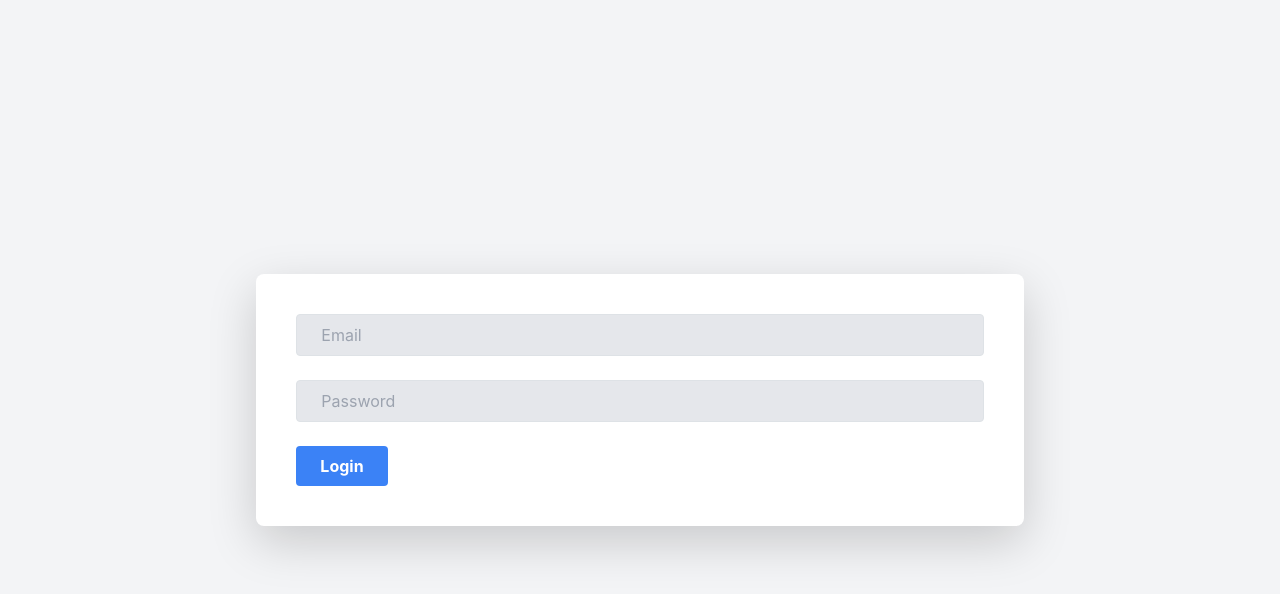
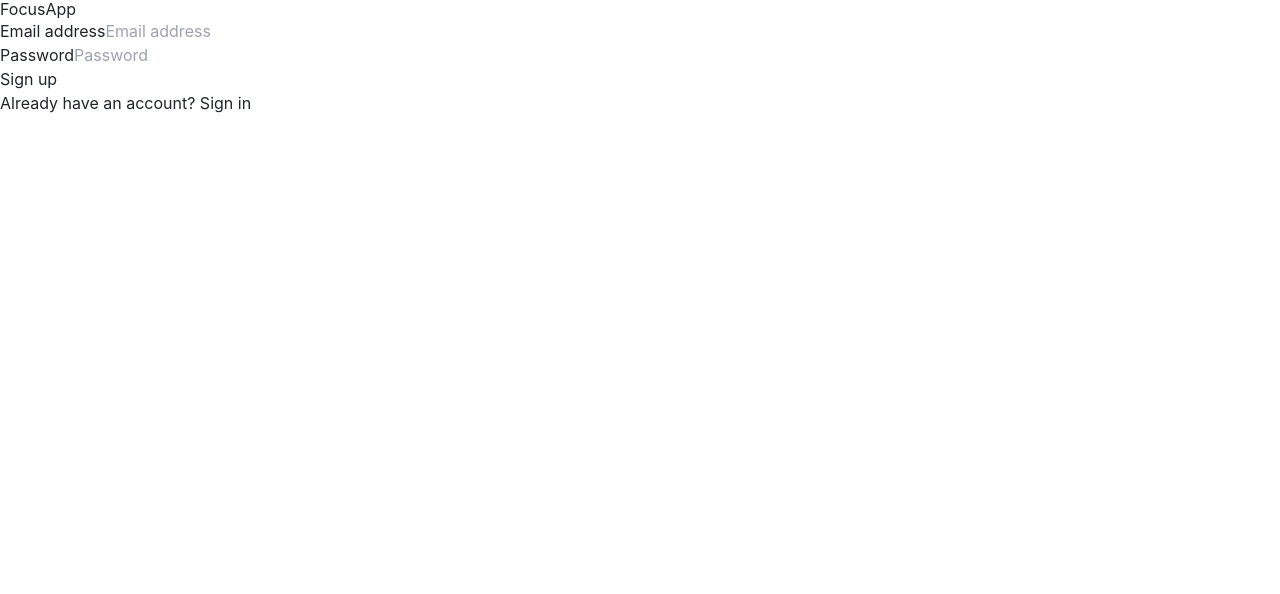
Before and after one commit to ThRedMat/elective-react-projet-final, a React (Create React App) app: page /Login in a window 1280 px wide. Shown: the top 594 px of the page. Built offline with nearby package versions, Linux system fonts and the light colour scheme.

Commit message:
✅ Done setup firebase 🚧page de login et de signup
Partie terminée

```diff
--- a/package.json
+++ b/package.json
@@ -7,6 +7,7 @@
     "@testing-library/jest-dom": "^5.16.2",
     "@testing-library/react": "^12.1.2",
     "@testing-library/user-event": "^13.5.0",
+    "firebase": "^9.17.1",
     "react": "^17.0.2",
     "react-dom": "^17.0.2",
     "react-icons": "^4.7.1",
--- /dev/null
+++ b/src/firebase.js
@@ -0,0 +1,27 @@
+// Import the functions you need from the SDKs you need
+import { initializeApp } from "firebase/app";
+import { getAnalytics } from "firebase/analytics";
+import { getAuth } from "firebase/auth";
+import { getFirestore } from "firebase/firestore";
+// TODO: Add SDKs for Firebase products that you want to use
+// https://firebase.google.com/docs/web/setup#available-libraries
+
+// Your web app's Firebase configuration
+// For Firebase JS SDK v7.20.0 and later, measurementId is optional
+
+const firebaseConfig = {
+  apiKey: "AIzaSyBhoA_8WI2RP36KYVbBhR_6xd_sWylKuyA",
+  authDomain: "mangalist-93c77.firebaseapp.com",
+  projectId: "mangalist-93c77",
+  storageBucket: "mangalist-93c77.appspot.com",
+  messagingSenderId: "359155840001",
+  appId: "1:359155840001:web:2b6b9d190d0b5e208a7c00",
+  measurementId: "G-29BC3PVQRT"
+}
+
+// Initialize Firebase
+const app = initializeApp(firebaseConfig);
+const auth = getAuth(app);
+const db = getFirestore();
+
+export {auth, db};
--- a/src/pages/Login.jsx
+++ b/src/pages/Login.jsx
@@ -1,131 +1,90 @@
-import React, { useState } from 'react';
-import "../styles/Login.css";
+import React, {useState} from 'react';
+import { NavLink, useNavigate } from 'react-router-dom';
+import {  createUserWithEmailAndPassword  } from 'firebase/auth';
+import { auth } from '../firebase';
 
 const Login = () => {
-  const [userInfos, setUserInfos] = useState({
-    email: '',
-    password: '',
-    lastname: '',
-    firstname: ''
-  });
-  const [isLoading, setIsLoading] = useState(false);
-  const [isLogged, setIsLogged] = useState(false);
-  const [isEditing, setIsEditing] = useState(false);
+    const navigate = useNavigate();
 
-  const handleSubmit = e => {
-    e.preventDefault();
-    setIsLoading(true);
-    setTimeout(() => {
-      setIsLoading(false);
-      setIsLogged(true);
-    }, 2000);
-  };
+    const [email, setEmail] = useState('')
+    const [password, setPassword] = useState('');
 
-  const handleChange = e => {
-    setUserInfos({ ...userInfos, [e.target.name]: e.target.value });
-  };
+    const onSubmit = async (e) => {
+      e.preventDefault()
 
-  const handleEdit = () => {
-    setIsEditing(true);
-  };
+      await createUserWithEmailAndPassword(auth, email, password)
+        .then((userCredential) => {
+            // Signed in
+            const user = userCredential.user;
+            console.log(user);
+            navigate("/login")
+            // ...
+        })
+        .catch((error) => {
+            const errorCode = error.code;
+            const errorMessage = error.message;
+            console.log(errorCode, errorMessage);
+            // ..
+        });
 
-  const handleSave = e => {
-    e.preventDefault();
-    setIsEditing(false);
-  };
 
-  if (isLoading) {
-    return <h1>Loading...</h1>;
-  }
+    }
 
-  if (isLogged && !isEditing) {
-    return (
-      <div className='flex flex-col items-center justify-center h-screen bg-gray-100'>
-        <div className='bg-white rounded-lg shadow-lg p-10'>
-          <h1 className='text-2xl mb-6'>Your Profile :</h1>
-          <p className='mb-2'>Email : {userInfos.email}</p>
-          <p className='mb-2'>Last Name : {userInfos.lastname}</p>
-          <p className='mb-6'>First Name : {userInfos.firstname}</p>
-          <div className='flex justify-between'>
-            <button onClick={handleEdit} className="bg-blue-500 hover:bg-blue-700 text-white font-bold py-2 px-4 rounded">
-              Edit
-            </button>
-            <button onClick={() => setIsLogged(false)} className="bg-gray-500 hover:bg-gray-700 text-white font-bold py-2 px-4 rounded">
-              Logout
-            </button>
-          </div>
-        </div>
-      </div>
-    );
-  } else if (isLogged && isEditing) {
-    return (
-      <div className='flex flex-col items-center justify-center h-screen bg-gray-100'>
-        <div className='bg-white rounded-lg shadow-lg p-10'>
-          <form onSubmit={handleSave}>
-            <input
-              type="email"
-              name="email"
-              value={userInfos.email}
-              onChange={handleChange}
-              placeholder="Email"
-              className="bg-gray-200 focus:bg-white border border-gray-200 focus:border-gray-500 mb-4 px-4 py-2 rounded w-full"
-            />
-            <input
-              type="text"
-              name="lastname"
-              value={userInfos.lastname}
-              onChange={handleChange}
-              placeholder="Last Name"
-              className="bg-gray-200 focus:bg-white border border-gray-200 focus:border-gray-500 mb-4 px-4 py-2 rounded w-full"
-            />
-            <input
-              type="text"
-              name="firstname"
-              value={userInfos.firstname}
-              onChange={handleChange}
-              placeholder="First Name"
-              className="bg-gray-200 focus:bg-white border border-gray-200 focus:border-gray-500 mb-6 px-4 py-2 rounded w-full"
-            />
-            <div className='flex justify-between'>
-              <button type="submit" className="bg-blue-500 hover:bg-blue-700 text-white font-bold py-2 px-4 rounded">
-                Save
-                </button>
-                <button onClick={() => setIsLogged(false)} className="bg-gray-500 hover:bg-gray-700 text-white font-bold py-2 px-4 rounded">
-                    Logout
-                </button>
+  return (
+    <main >
+        <section>
+            <div>
+                <div>
+                    <h1> FocusApp </h1>
+                    <form>
+                        <div>
+                            <label htmlFor="email-address">
+                                Email address
+                            </label>
+                            <input
+                                type="email"
+                                label="Email address"
+                                value={email}
+                                onChange={(e) => setEmail(e.target.value)}
+                                required
+                                placeholder="Email address"
+                            />
+                        </div>
+
+                        <div>
+                            <label htmlFor="password">
+                                Password
+                            </label>
+                            <input
+                                type="password"
+                                label="Create password"
+                                value={password}
+                                onChange={(e) => setPassword(e.target.value)}
+                                required
+                                placeholder="Password"
+                            />
+                        </div>
+
+                        <button
+                            type="submit"
+                            onClick={onSubmit}
+                        >
+                            Sign up
+                        </button>
+
+                    </form>
+
+                    <p>
+                        Already have an account?{' '}
+                        <NavLink to="/login" >
+                            Sign in
+                        </NavLink>
+                    </p>
+                </div>
             </div>
-            </form>
-        </div>
-        </div>
-    );
-    } else {
-    return (
-      <div className='flex flex-col items-center justify-center h-screen bg-gray-100'>
-        <div className='bg-white rounded-lg shadow-lg p-10'>
-          <form onSubmit={handleSubmit}>
-            <input
-              type="email"
-              name="email"
-              value={userInfos.email}
-              onChange={handleChange}
-              placeholder="Email"
-              className="bg-gray-200 focus:bg-white border border-gray-200 focus:border-gray-500 mb-4 px-4 py-2 rounded w-full"
-            />
-            <input
-              type="password"
-              name="password"
-              value={userInfos.password}
-              onChange={handleChange}
-              placeholder="Password"
-              className="bg-gray-200 focus:bg-white border border-gray-200 focus:border-gray-500 mb-4 px-4 py-2 rounded w-full"
-            />
-            <button type="submit" className="bg-blue-500 hover:bg-blue-700 text-white font-bold py-2 px-4 rounded">
-              Login
-            </button>
-          </form>
-        </div>
-      </div>
-    );
-    }
-};
+        </section>
+    </main>
+  )
+}
+
 export default Login;
```
Also changed, not shown: 1 other file (tests, documents, lock files or other folders).
